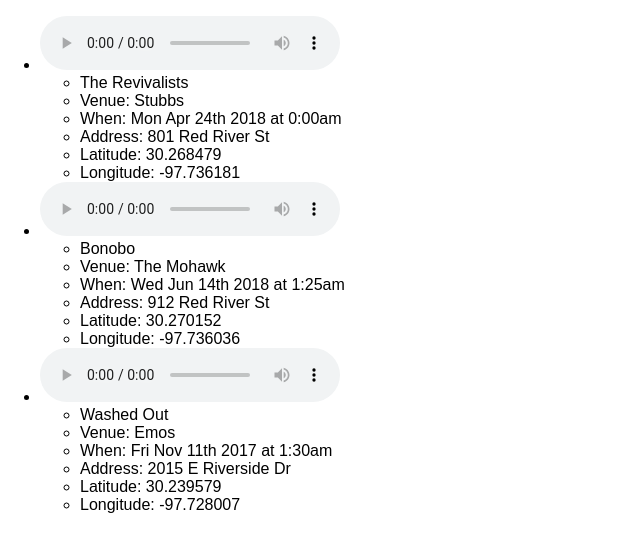
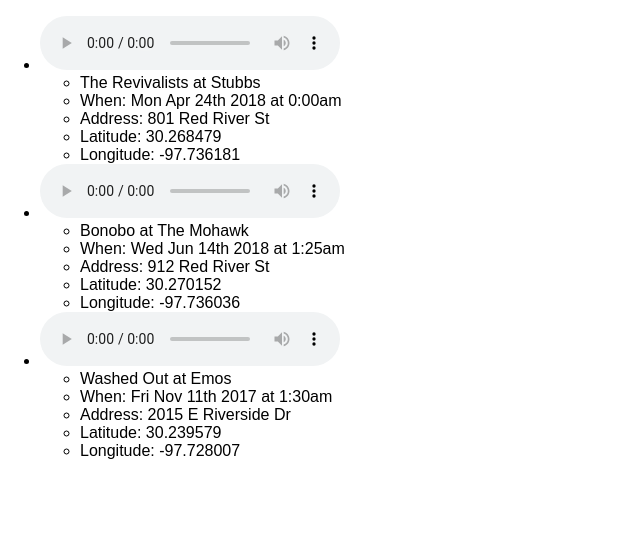
Before and after one commit to mrjasonweaver/showmap, a React (Create React App) app: page / in a window 1280 px wide. Shown: the top 552 px of the page, without its empty margins (0-640 px from the left). Built offline with nearby package versions, Linux system fonts and the light colour scheme.

Commit message:
Content grooming

```diff
--- a/src/ShowList.js
+++ b/src/ShowList.js
@@ -33,8 +33,7 @@
         <source src={show.latest_hit} type="audio/mp3"></source>
       </audio>
       <ul className="show-info">
-        <li>{show.artist_name}</li>
-        <li>Venue: {show.venue_name}</li>
+        <li>{show.artist_name} at {show.venue_name}</li>
         <li>When: {formattedDateTime(show.date)}</li>
         <li>Address: {show.venue_address}</li>
         <li>Latitude: {show.coordinates.latitude}</li>
```
